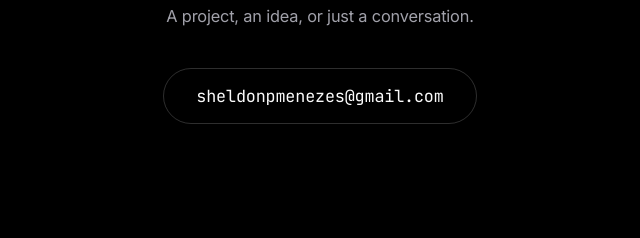
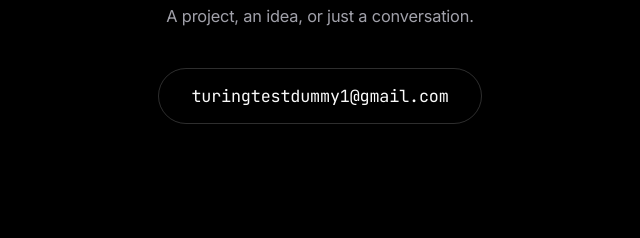
Before and after one commit to BrightShadow0/Portfolio, a plain HTML site: page story.html in a window 1280 px wide. Shown: the part 7359-7597 px from the top of the page, 320-960 px from the left. Drawn offline with Linux system fonts and the light colour scheme.

Commit message:
Update contact email (story)

```diff
--- a/story.html
+++ b/story.html
@@ -23,7 +23,7 @@
 <a href="research.html">Research</a>
 <a href="education.html">Education</a>
 <a href="https://github.com/BrightShadow0">GitHub</a>
-<a href="mailto:sheldonpmenezes@gmail.com">Email</a>
+<a href="mailto:turingtestdummy1@gmail.com">Email</a>
 </div>
 </nav>
 
@@ -220,7 +220,7 @@
 <div class="wrap">
 <h2 class="rv">Have something to <em>build</em>?</h2>
 <p class="rv" style="--d:.1s">A project, an idea, or just a conversation.</p>
-<a class="mail-cta rv" style="--d:.2s" href="mailto:sheldonpmenezes@gmail.com">sheldonpmenezes@gmail.com</a>
+<a class="mail-cta rv" style="--d:.2s" href="mailto:turingtestdummy1@gmail.com">turingtestdummy1@gmail.com</a>
 </div>
 </section>
 
```
